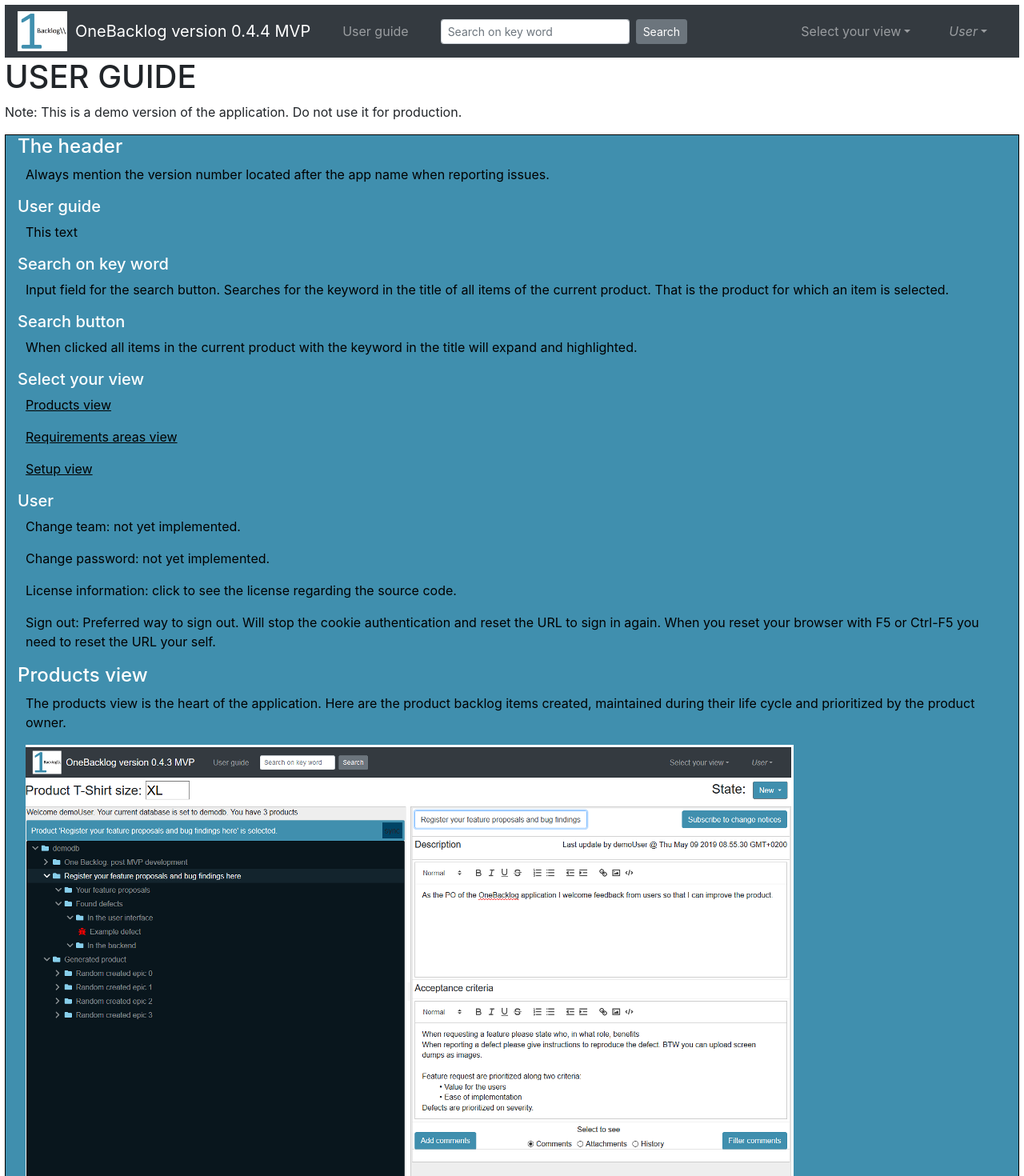
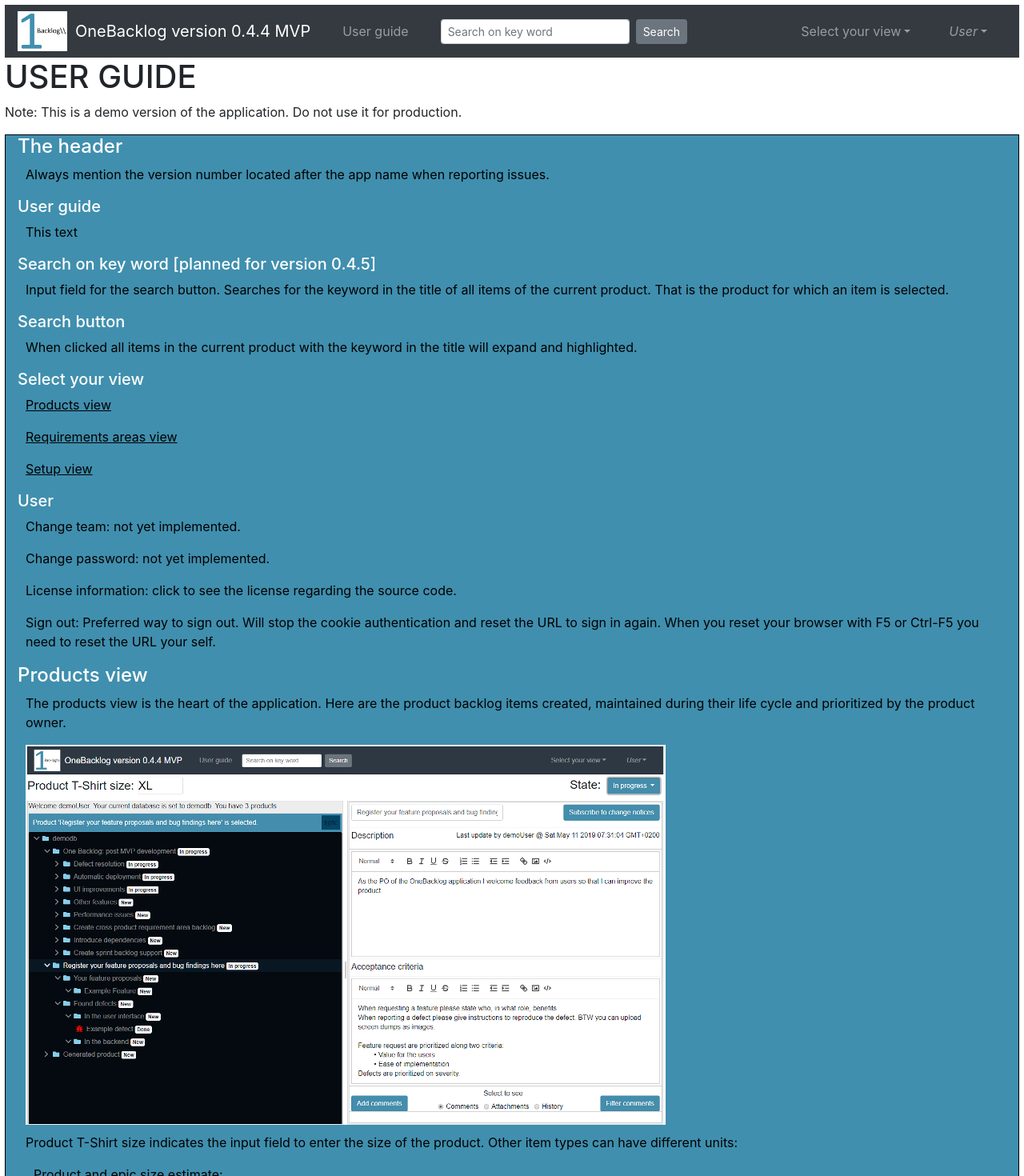
Before and after one commit to ErikVerheul/OneBacklog, a Vue app: page /userguide in a window 1280 px wide. Shown: the top 1470 px of the page at 80% size. Built offline with nearby package versions, Linux system fonts and the light colour scheme.

Commit message:
Last changes for version 0.4.4

```diff
--- a/src/components/userguide/userguide.vue
+++ b/src/components/userguide/userguide.vue
@@ -9,7 +9,7 @@
 					<p class="indent10">Always mention the version number located after the app name when reporting issues.</p>
 					<h5>User guide</h5>
 					<p class="indent10">This text</p>
-					<h5>Search on key word</h5>
+					<h5>Search on key word [planned for version 0.4.5]</h5>
 					<p class="indent10">Input field for the search button. Searches for the keyword in the title of all items of the current product. That is the product for which an item is selected.</p>
 					<h5>Search button</h5>
 					<p class="indent10">When clicked all items in the current product with the keyword in the title will expand and highlighted.</p>
@@ -26,7 +26,7 @@
 						<h4>Products view</h4>
 						<p class="indent10">The products view is the heart of the application. Here are the product backlog items created, maintained during their life cycle and prioritized by the product owner.</p>
 						<b-img class="indent10" :src="require('./example-screen.png')" alt="Example screen"/>
-						<p class="indent10">Product T-Shirt size indicates the input field to enter the size of the product. Other item types can have different measures:</p>
+						<p class="indent10">Product T-Shirt size indicates the input field to enter the size of the product. Other item types can have different units:</p>
 						<p class="indent20">Product and epic size estimate:<br>
 							Products and epics are estimated in T-shirt sizes. Features and pbi's are estimated in story points using the. A common practice is to use the Fibonacci scale. However this is not enforced.</p>
 						<p class="indent20">Feature effort estimate:<br>
```
Also changed, not shown: example-screen.png, src/components/userguide/example-screen.png.
